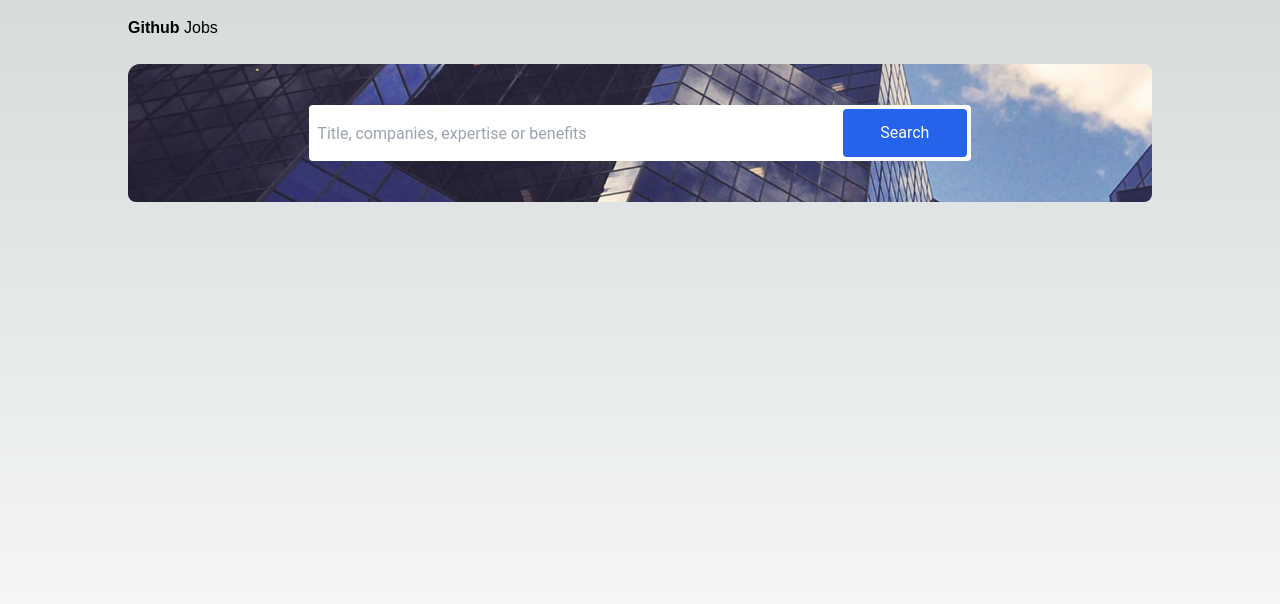
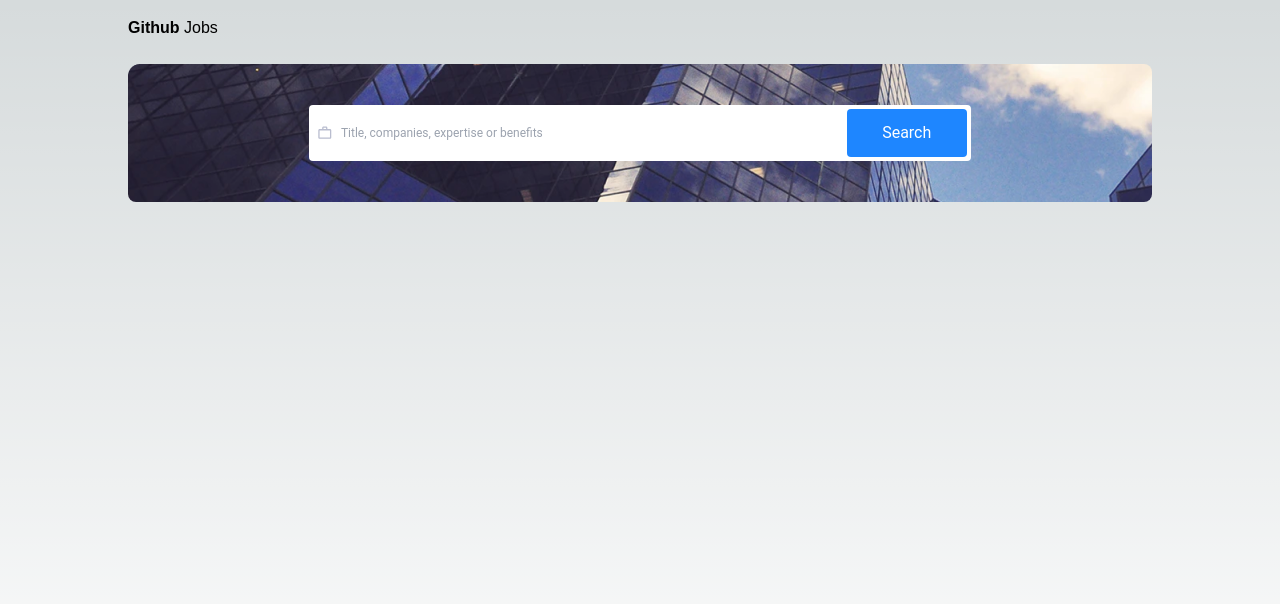
Before and after one commit to bobb-Rob/Job_post_site, a Next.js app: page / in a window 1280 px wide. Shown: the top 604 px of the page. Built offline with nearby package versions, Linux system fonts and the light colour scheme.

Commit message:
Navbar logic completed

```diff
--- a/package.json
+++ b/package.json
@@ -19,6 +19,7 @@
     "postcss": "8.4.24",
     "react": "18.2.0",
     "react-dom": "18.2.0",
+    "react-icons": "^4.10.1",
     "tailwindcss": "3.3.2",
     "typescript": "5.1.3"
   }
--- a/src/app/component/nav.tsx
+++ b/src/app/component/nav.tsx
@@ -1,24 +1,41 @@
+'use client'
  import * as React from 'react';
+ import { MdOutlineWorkOutline } from 'react-icons/md';
+ import { useState } from 'react';
 
  export interface NavProps {
  }
 
  export default function Nav (props: NavProps) {
+  const [isFocus, setIsFocus] = useState(false);
+
+  const handleFocus = () => {
+    setIsFocus(true);
+  };
+
+  const handleBlur = () => {
+    setIsFocus(false);
+  };
+
   return (
     <header>
       <div
         className="bg-[url('/backgroundImg.png')] rounded-lg flex justify-center items-center p-4 h-[138px]"
       >
-        <div className="bg-white rounded flex justify-between items-center p-2 pr-1 h-14 w-2/3">
-          {/* <MdOutlineWorkOutline /> */}
+        <div className="bg-white rounded flex justify-between items-center p-2 pr-1 h-14 w-4/5 md:w-2/3">
+          { isFocus ? null : <MdOutlineWorkOutline
+            className="text-xl mr-2 text-myGray"
+          /> }
           <input
-            className="h-full w-full roboto"
+            className="h-full w-full roboto text-xs"
             type="text"
             placeholder='Title, companies, expertise or benefits'
+            onFocus={handleFocus}
+            onBlur={handleBlur}
           />
           <button
             type="button"
-            className="bg-blue-600 p-3 rounded w-[147px] text-white roboto"
+            className="bg-myBlue p-3 rounded md:w-[147px] text-white roboto"
           >
             Search
           </button>
--- a/tailwind.config.js
+++ b/tailwind.config.js
@@ -12,6 +12,10 @@ module.exports = {
         'gradient-conic':
           'conic-gradient(from 180deg at 50% 50%, var(--tw-gradient-stops))',
       },
+      colors: {
+        myGray: '#B9BDCF',
+        myBlue: '#1E86FF',
+      },
     },
   },
   plugins: [],
```
Also changed, not shown: 1 other file (tests, documents, lock files or other folders).
